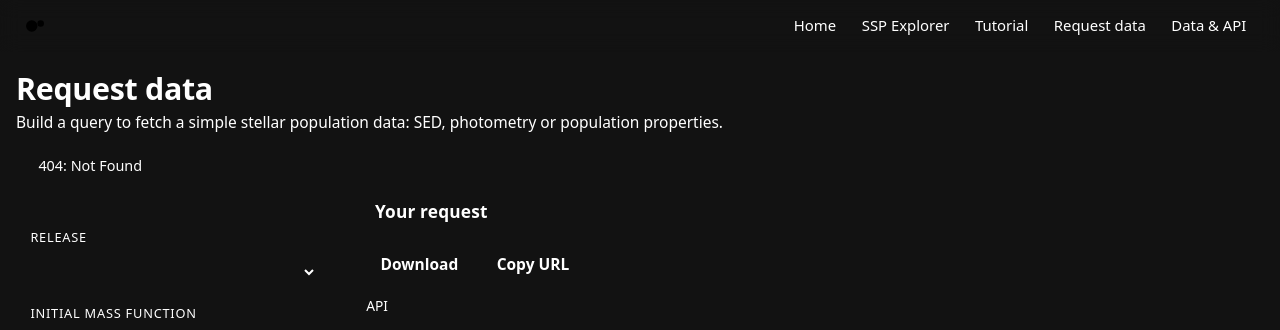
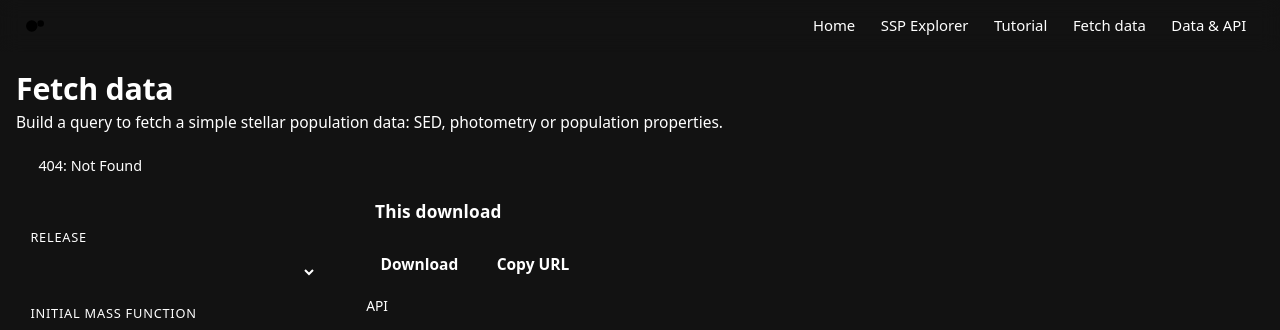
Before and after one commit to Lyalpha/bib, a Python web app: template src/bib/web/templates/request.html in a window 1280 px wide. Shown: the top 330 px of the page. Run offline with Jinja, Linux system fonts and the light colour scheme; the template is opened without the code that fills it, so the values that code supplies are empty.

Commit message:
Rename Request data to Fetch data and send Data & API to its own page.
The old label sounded like access had to be requested, and the home button opened the API docs instead of the catalogue.

Co-authored-by: Cursor <cursoragent@cursor.com>

```diff
--- a/src/bib/web/templates/base.html
+++ b/src/bib/web/templates/base.html
@@ -24,7 +24,7 @@
     <span class="brand-sub">{{ branding.full_name }}</span>
   </a>
   <nav class="site-nav">
-    {% for href, label in [("/", "Home"), ("/ssp", "SSP Explorer"), ("/tutorial", "Tutorial"), ("/request", "Request data"), ("/data", "Data & API")] %}
+    {% for href, label in [("/", "Home"), ("/ssp", "SSP Explorer"), ("/tutorial", "Tutorial"), ("/request", "Fetch data"), ("/data", "Data & API")] %}
       <a href="{{ href }}" {% if active_path == href %}class="active"{% endif %}>{{ label }}</a>
     {% endfor %}
   </nav>
--- a/src/bib/web/templates/data.html
+++ b/src/bib/web/templates/data.html
@@ -55,7 +55,7 @@
 
 <h2 id="api">The API</h2>
 <p>
-  <a href="/request">Request data</a> downloads an SED, photometry, or the other
+  <a href="/request">Fetch data</a> downloads an SED, photometry, or the other
   population tables for a chosen IMF, metallicity and age
   (<code>GET /api/v1/export</code>).
 </p>
--- a/src/bib/web/templates/request.html
+++ b/src/bib/web/templates/request.html
@@ -1,9 +1,9 @@
 {% extends "base.html" %}
-{% block title %}Request data{% endblock %}
+{% block title %}Fetch data{% endblock %}
 {% block main_class %}wide{% endblock %}
 
 {% block content %}
-<h1 style="margin:0;">Request data</h1>
+<h1 style="margin:0;">Fetch data</h1>
 <p class="page-kicker is-one-line">Build a query to fetch a simple stellar population data: SED, photometry or population properties.</p>
 
 <div id="error-box" class="synthetic-banner" style="border-radius:10px;" hidden></div>
@@ -120,7 +120,7 @@
 
   <section class="request-preview">
     <div class="card">
-      <h2 class="panel-title">Your request</h2>
+      <h2 class="panel-title">This download</h2>
       <p class="panel-sub" id="request-sentence"></p>
       <dl class="request-meta" id="request-meta"></dl>
       <div class="row" style="margin-top:0.8rem;">
```
Also changed, not shown: docs/api.md (+1 -1 lines), docs/user-guide.md (+1 -1 lines), src/bib/web/templates/index.html (+4 -4 lines), tests/test_export.py (+1 -1 lines), tests/test_pages.py (+3 -2 lines).
